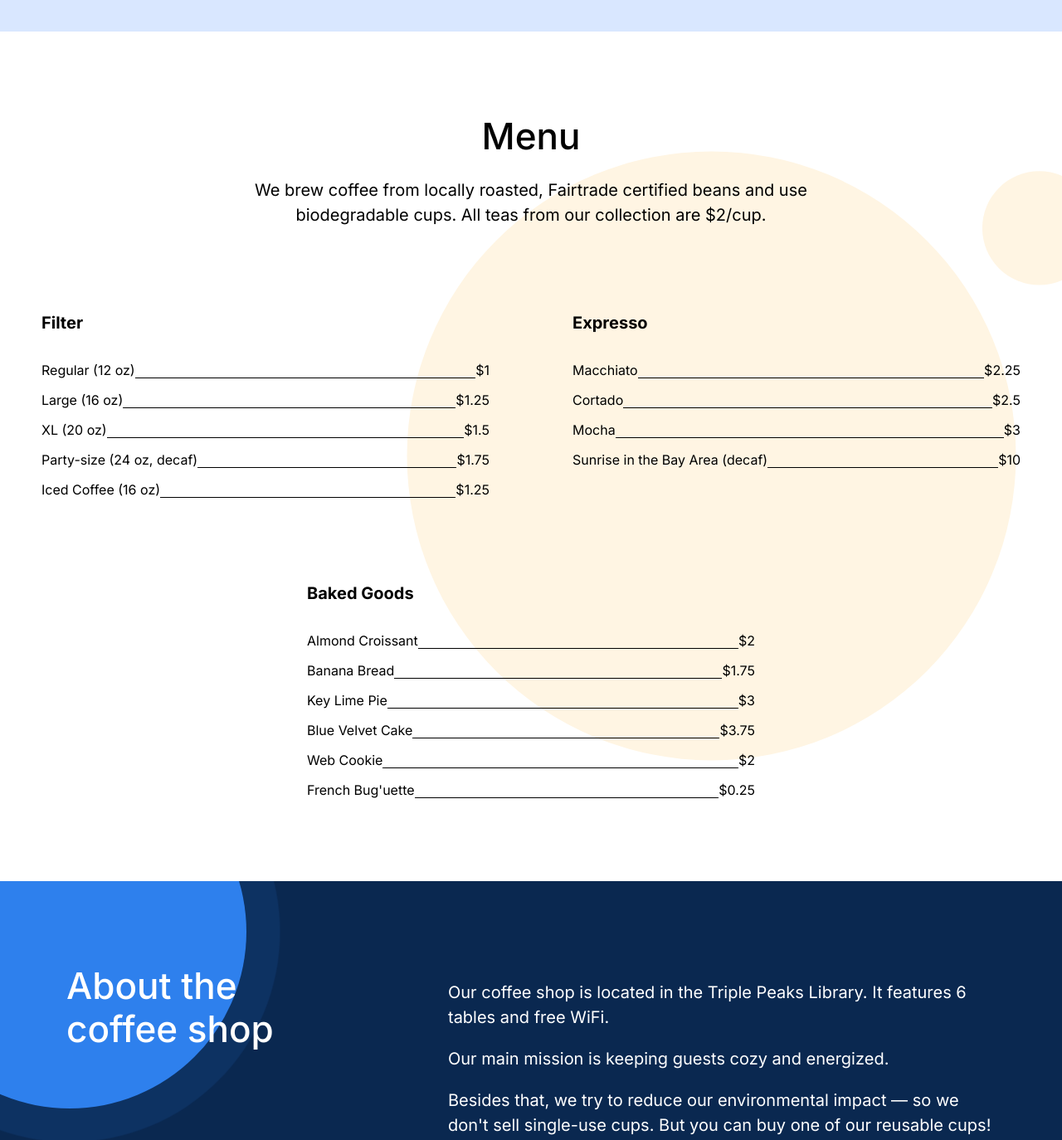
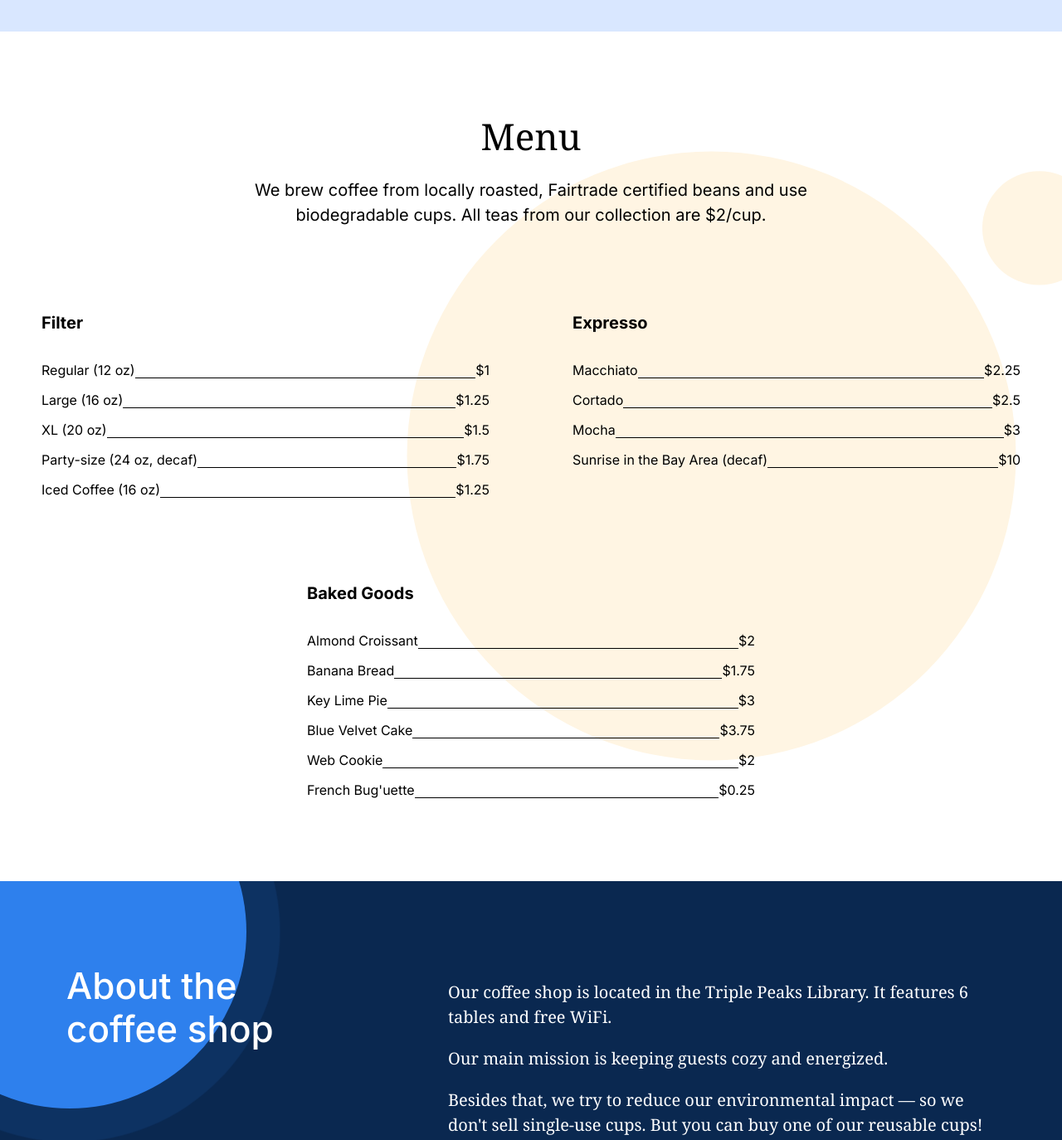
Before and after one commit to XavierBlackwell/se_project_coffeeshop, a plain HTML site: page index.html in a window 1280 px wide. Shown: the part 2600-3974 px from the top of the page at 83% size. Drawn offline with Linux system fonts and the light colour scheme.

Commit message:
stage 4 font

```diff
--- a/blocks/about.css
+++ b/blocks/about.css
@@ -24,7 +24,7 @@
   max-width: 251px;
   margin: 0;
   padding: 0;
-  font-family: "Inter" sans-serif;
+  font-family: "Inter";
   font-style: normal;
   font-weight: 500;
   font-size: 44px;
@@ -43,7 +43,7 @@
 
 .about__paragraph {
   margin: 20px 0 0 0;
-  font-family: "Noto Serif" sans-serif;
+  font-family: "Noto Serif";
   font-style: normal;
   font-weight: normal;
   font-size: 20px;
--- a/blocks/menu.css
+++ b/blocks/menu.css
@@ -10,7 +10,7 @@
   text-align: center;
   max-width: 780px;
   margin: 0 auto 24px auto;
-  font-family: "Inter" sans-serif;
+  font-family: "Noto Serif";
   font-style: normal;
   font-weight: 500;
   font-size: 44px;
```
